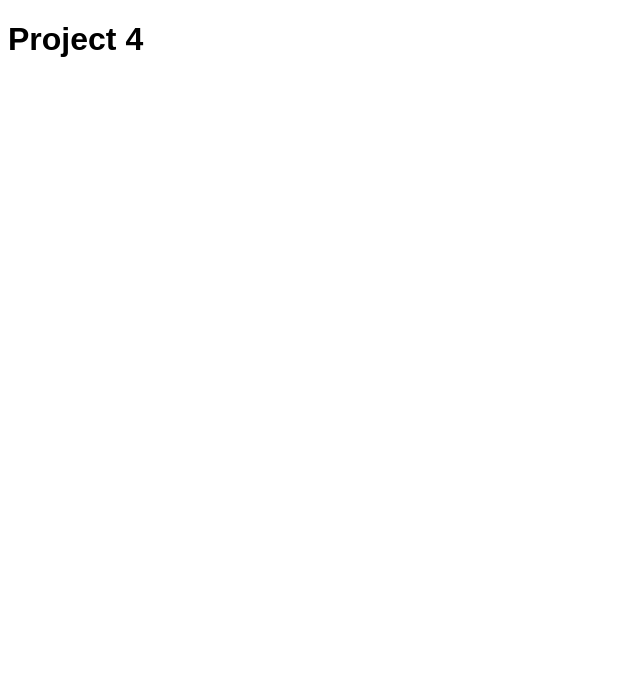
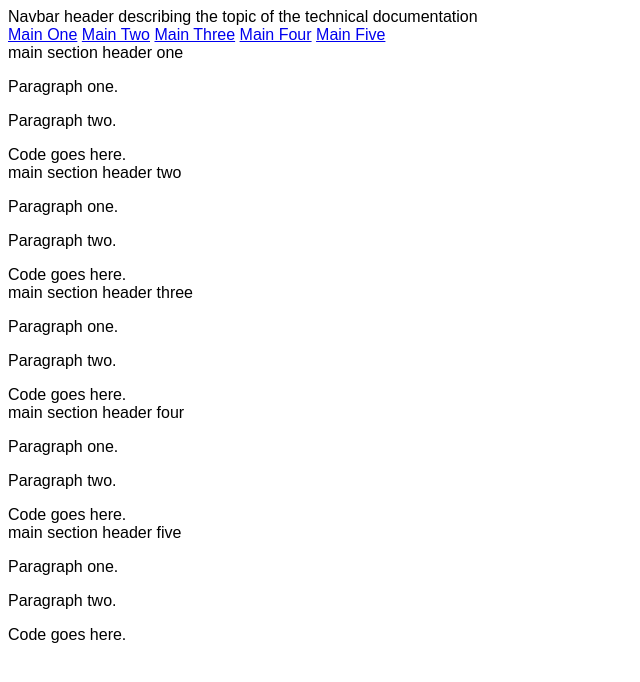
Before and after one commit to TechSnazzy/p4-technical-documentation-page, a plain HTML site: page index.html in a window 1280 px wide. Shown: the whole page, without its empty margins (0-640 px from the left). Drawn offline with Linux system fonts and the light colour scheme.

Commit message:
Created some initial code to get started and added a README page

```diff
--- a/index.html
+++ b/index.html
@@ -7,6 +7,49 @@
     <title>Project 4</title>
   </head>
   <body>
-    <h1>Project 4</h1>
+    <nav id="navbar">
+      <header>
+        Navbar header describing the topic of the technical documentation
+      </header>
+      <a class="nav-link" href="#main-one">Main One</a>
+      <a class="nav-link" href="#main-two">Main Two</a>
+      <a class="nav-link" href="#main-three">Main Three</a>
+      <a class="nav-link" href="#main-four">Main Four</a>
+      <a class="nav-link" href="#main-five">Main Five</a>
+    </nav>
+    <main id="main-doc">
+      <section id="main-section-header-one" class="main-section">
+        <header>main section header one</header>
+        <p>Paragraph one.</p>
+        <p>Paragraph two.</p>
+        <code>Code goes here.</code>
+      </section>
+      <section id="main-section-header-two" class="main-section">
+        <header>main section header two</header>
+        <p>Paragraph one.</p>
+        <p>Paragraph two.</p>
+        <code>Code goes here.</code>
+      </section>
+      <section id="main-section-header-three" class="main-section">
+        <header>main section header three</header>
+        <p>Paragraph one.</p>
+        <p>Paragraph two.</p>
+        <code>Code goes here.</code>
+      </section>
+      <section id="main-section-header-four" class="main-section">
+        <header>main section header four</header>
+        <p>Paragraph one.</p>
+        <p>Paragraph two.</p>
+        <code>Code goes here.</code>
+      </section>
+      <section id="main-section-header-five" class="main-section">
+        <header>main section header five</header>
+        <p>Paragraph one.</p>
+        <p>Paragraph two.</p>
+        <code>Code goes here.</code>
+      </section>
+    </main>
+
+    <script src="https://cdn.freecodecamp.org/testable-projects-fcc/v1/bundle.js"></script>
   </body>
 </html>
```
Also changed, not shown: 1 other file.
